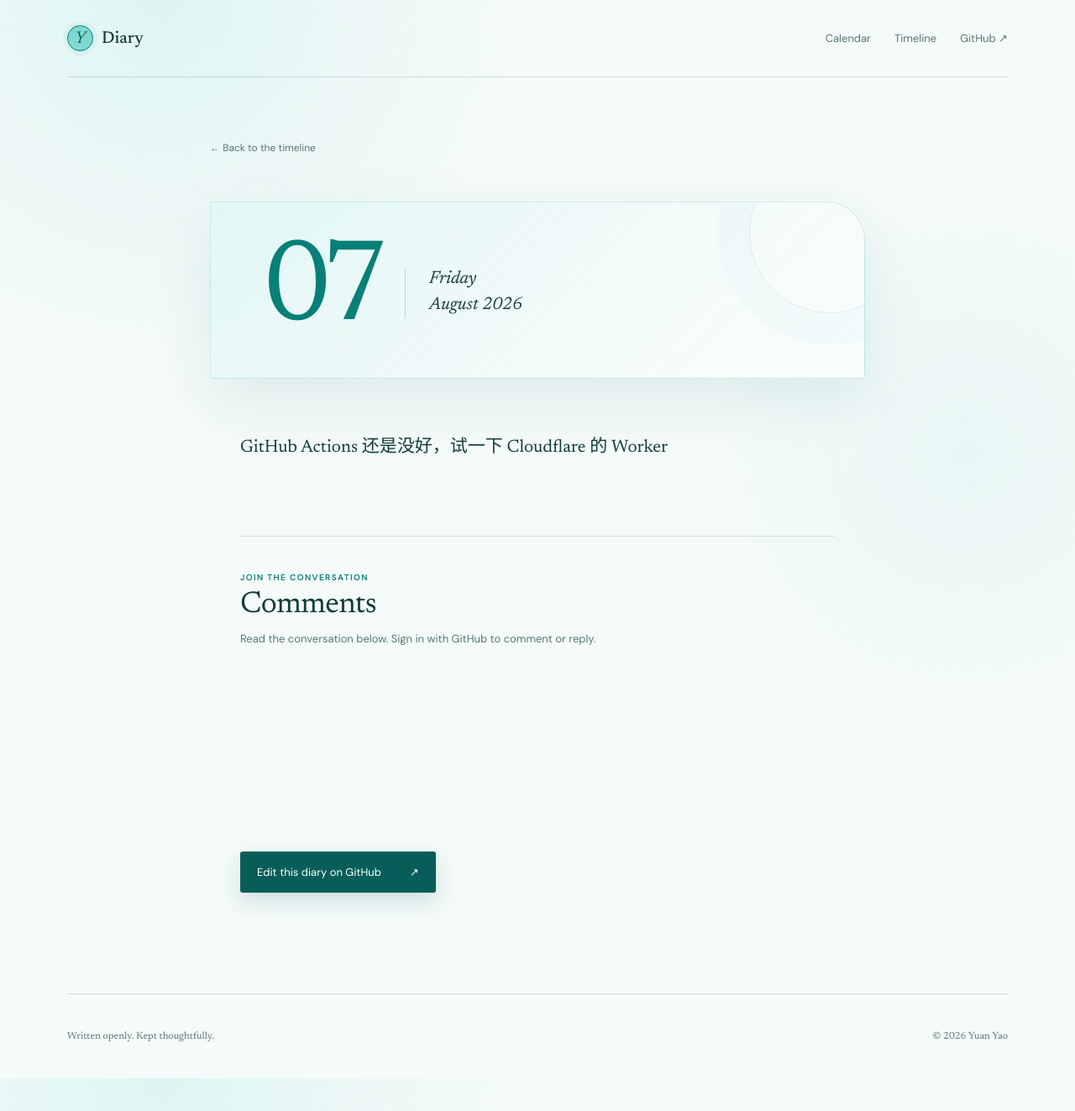
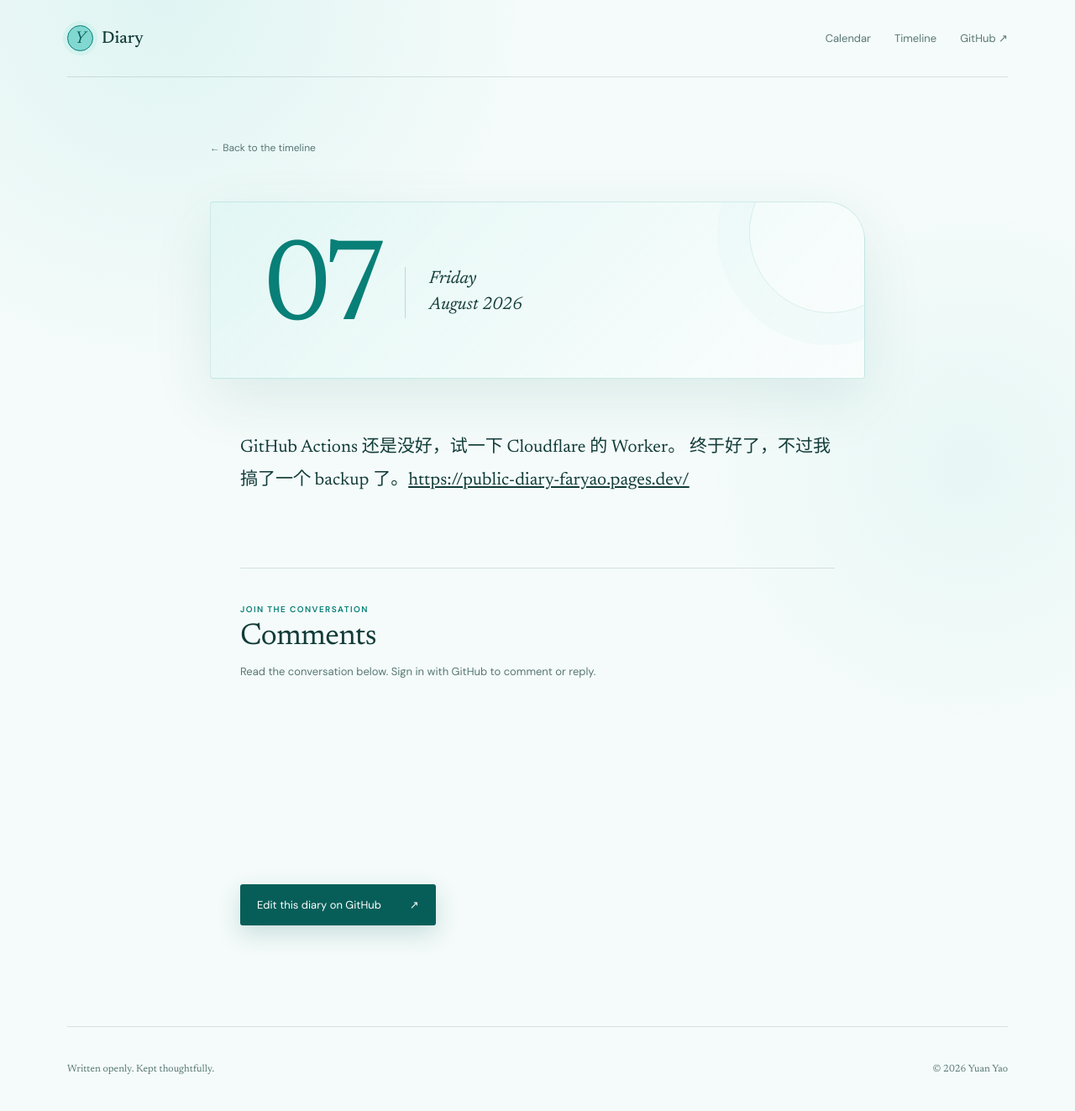
Before and after one commit to faryao/public-diary, a Jekyll site: the page built from _posts/2026-08-07-diary.md, in a window 1280 px wide. Shown: the whole page at 84% size. Built offline with Jekyll 4.4.1, drawn with Linux system fonts in a browser that asks for light colours; comment, search, counter and statistics services are not loaded.

Commit message:
Fix typo and add backup link in diary post

```diff
--- a/_posts/2026-08-07-diary.md
+++ b/_posts/2026-08-07-diary.md
@@ -3,4 +3,5 @@
 date: 2026-08-07
 ---
 
-GitHub Actions 还是没好，试一下 Cloudflare 的 Worker
+GitHub Actions 还是没好，试一下 Cloudflare 的 Worker。
+终于好了，不过我搞了一个 backup 了。https://public-diary-faryao.pages.dev/
```
